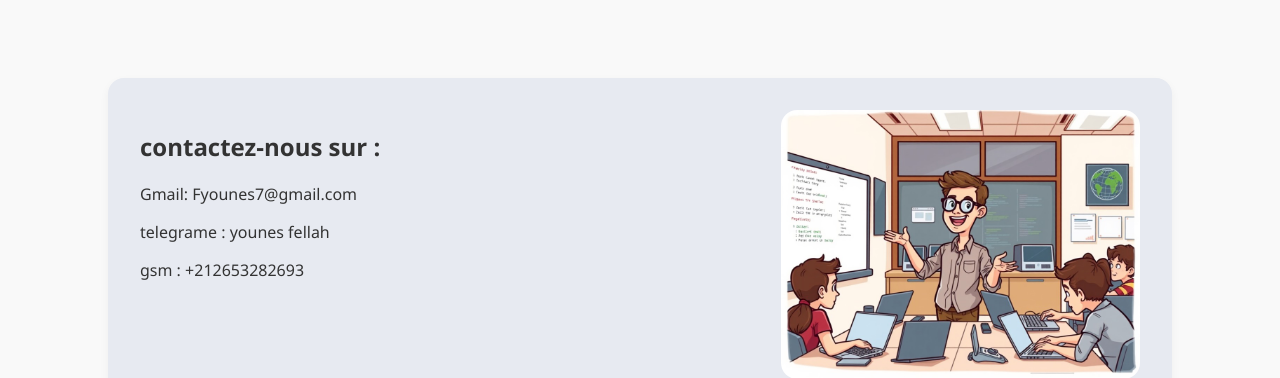
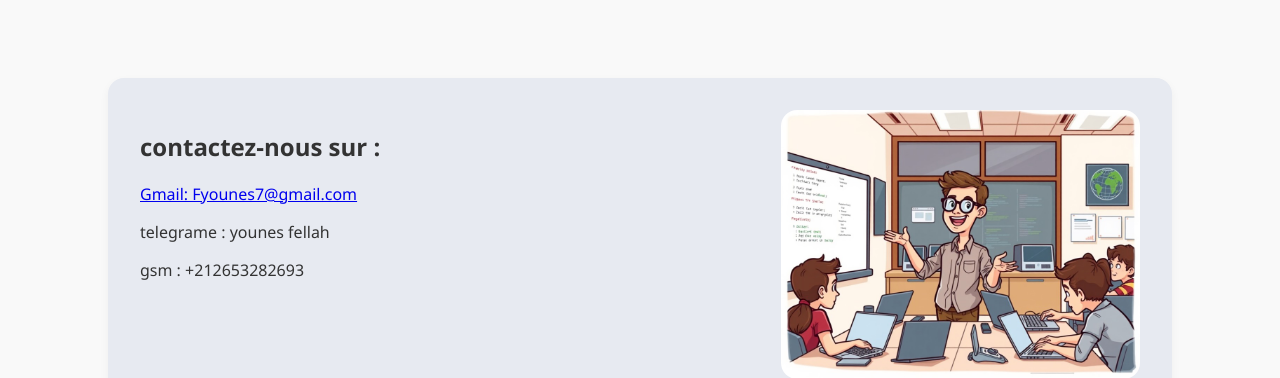
Before and after one commit to younesinas/technocampus.github.io, a plain HTML site: page contact.html in a window 1280 px wide. Shown: the part 426-804 px from the top of the page. Drawn offline with Linux system fonts and the light colour scheme.

Commit message:
Update contact.html

```diff
--- a/contact.html
+++ b/contact.html
@@ -107,7 +107,7 @@
     <section class="apropos-container">
             <div class="apropos-text">
         <h2>contactez-nous sur :</h2>
-        <p>Gmail: Fyounes7@gmail.com</p>
+        <a href="www.gmail.com">Gmail: Fyounes7@gmail.com</a>
         <p>telegrame : younes fellah</p>
         <p>gsm : +212653282693</p>
       </div>
```
